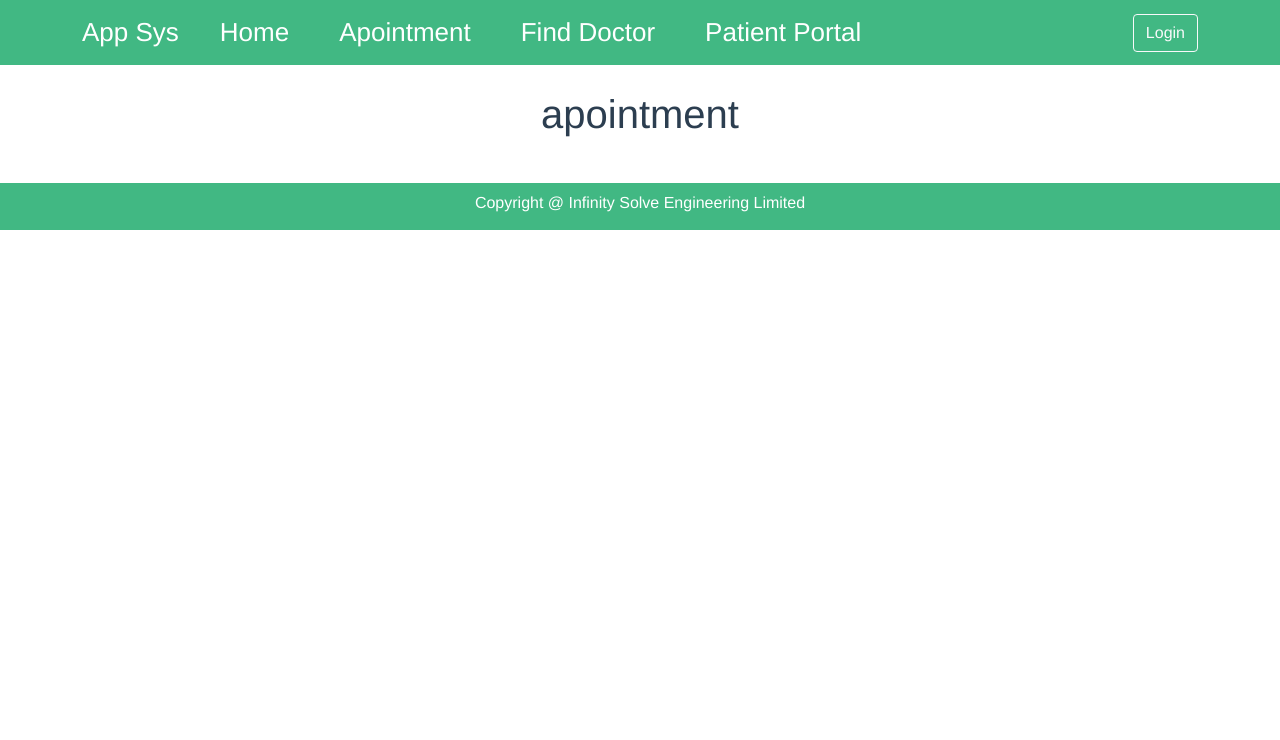
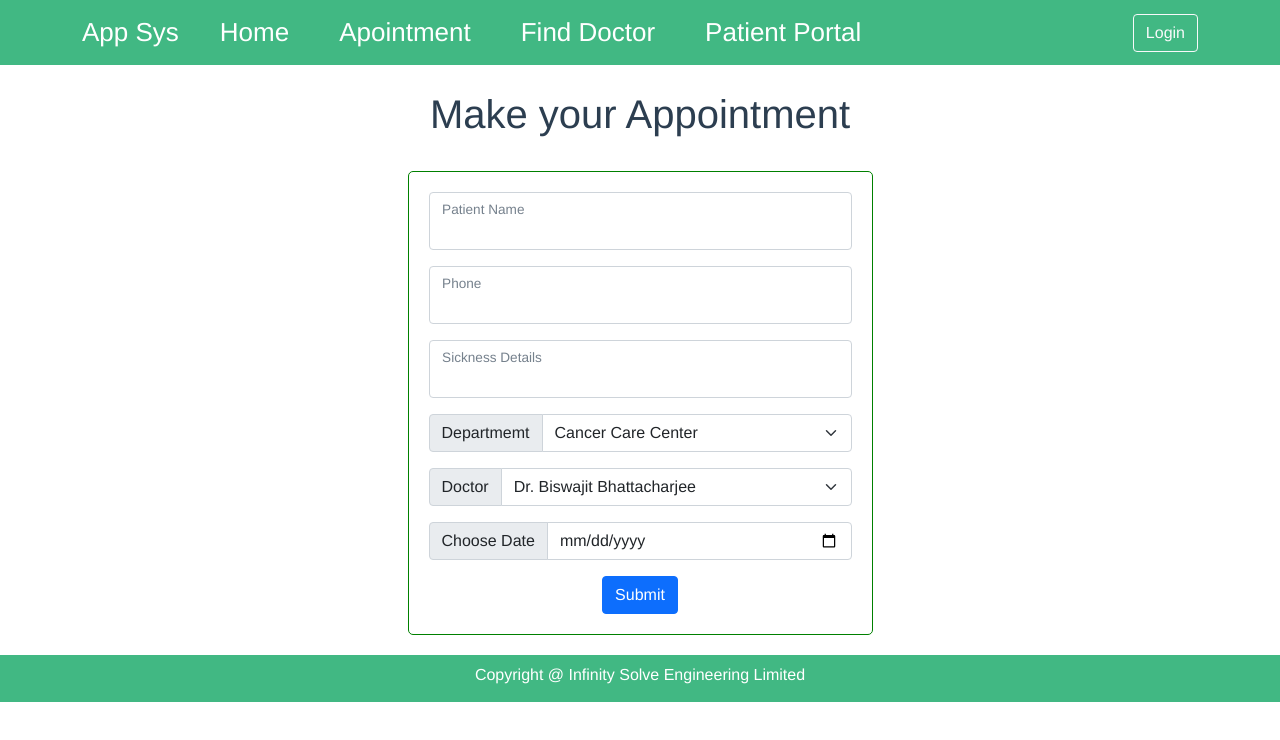
Before and after one commit to Arik096/app_sys_FE, a Vue app: page /apointment in a window 1280 px wide. Shown: the top 740 px of the page. Built offline with nearby package versions, Linux system fonts and the light colour scheme.

Commit message:
make a appointment form added

```diff
--- a/src/views/Apointment.vue
+++ b/src/views/Apointment.vue
@@ -1,10 +1,142 @@
 <template>
-  <h1>apointment</h1>
+  <h1>Make your Appointment</h1>
+  <div class="container">
+    <div class="col" id="main-col">
+      <div class="col-sm-5" id="main-row">
+        <form>
+          <div class="form-floating mb-3">
+            <input type="text" class="form-control" id="floatingInput" />
+            <label for="floatingInput">Patient Name</label>
+          </div>
+          <div class="form-floating mb-3">
+            <input type="number" class="form-control" id="floatingInput" />
+            <label for="floatingInput">Phone</label>
+          </div>
+          <div class="form-floating mb-3">
+            <input type="textarea" class="form-control" id="floatingInput" />
+            <label for="floatingInput">Sickness Details</label>
+          </div>
+          <div class="input-group mb-3">
+            <label class="input-group-text" for="inputGroupSelect01"
+              >Departmemt</label
+            >
+            <select class="form-select">
+              <option
+                v-for="department in departments"
+                :key="department.id"
+                :value="department.name"
+              >
+                {{ department.name }}
+              </option>
+            </select>
+          </div>
+          <div class="input-group mb-3">
+            <label class="input-group-text"
+              >Doctor</label
+            >
+            <select class="form-select">
+              <option
+                v-for="doctor in Doctors"
+                :key="doctor.id"
+                :value="doctor.name"
+              >
+                {{ doctor.name }}
+              </option>
+            </select>
+          </div>
+          <div class="input-group mb-3">
+            <span class="input-group-text" id="basic-addon1">Choose Date</span>
+            <input
+              type="date"
+              class="form-control"
+            />
+          </div>
+          <button type="submit" class="btn btn-primary">Submit</button>
+        </form>
+      </div>
+    </div>
+  </div>
 </template>
 
 <script>
-export default {};
+export default {
+  data() {
+    return {
+      Doctors: [
+        {
+          id: 1,
+          name: "Dr. Biswajit Bhattacharjee",
+          department: "Cancer Care Center",
+          Info: "Consultant (Radiation and clinical Oncology)",
+          image: "Biswajit_Bhattacharjee.jpg",
+        },
+        {
+          id: 2,
+          name: "Dr. Biswajit ",
+          department: "Cancer Care Center",
+          Info: "Consultant ",
+          image: "Biswajit_Bhattacharjee.jpg",
+        },
+        {
+          id: 3,
+          name: "Dr. Anonto",
+          department: "AIDS",
+          Info: "Consultant (Radiation and clinical Oncology)",
+          image: "Biswajit_Bhattacharjee.jpg",
+        },
+        {
+          id: 4,
+          name: "Dr. Anonto CB",
+          department: "AIDS",
+          Info: "Consultant",
+          image: "Biswajit_Bhattacharjee.jpg",
+        },
+        {
+          id: 5,
+          name: "Dr. Arik",
+          department: "ENT",
+          Info: "Consultant (Radiation and clinical Oncology)",
+          image: "Biswajit_Bhattacharjee.jpg",
+        },
+        {
+          id: 6,
+          name: "Dr. Arik Md Isthiaque",
+          department: "ENT",
+          Info: "Consultant",
+          image: "Biswajit_Bhattacharjee.jpg",
+        },
+      ],
+      departments: [
+        {
+          name: "Cancer Care Center",
+          id: 1,
+        },
+        {
+          name: "AIDS",
+          id: 2,
+        },
+        {
+          name: "ENT",
+          id: 3,
+        },
+      ],
+      SelectedDepartmentID: null,
+      typedName: null,
+      SearchResult: null,
+      NoResultFound: 0,
+    };
+  },
+};
 </script>
 
 <style>
+#main-col {
+  display: grid;
+  place-items: center;
+}
+#main-row {
+  padding: 20px;
+  border: 1px solid green;
+  border-radius: 5px;
+}
 </style>
--- a/src/views/FindDoctor.vue
+++ b/src/views/FindDoctor.vue
@@ -18,7 +18,7 @@
               </option>
             </select>
           </div>
-          <button class="btn btn-info" @click="ShowDeptSearchResult()">
+          <button class="btn btn-primary" @click="ShowDeptSearchResult()">
             Search
           </button>
         </div>
@@ -32,7 +32,7 @@
               v-model="typedName"
             />
           </div>
-          <button class="btn btn-info" @click="ShowNameSearchResult()">
+          <button class="btn btn-primary" @click="ShowNameSearchResult()">
             Search
           </button>
         </div>
```
